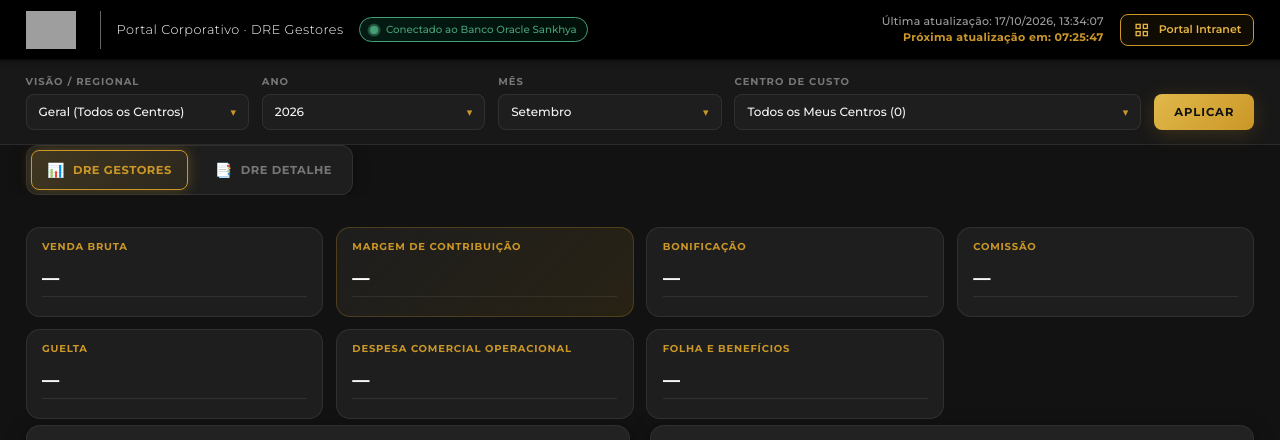
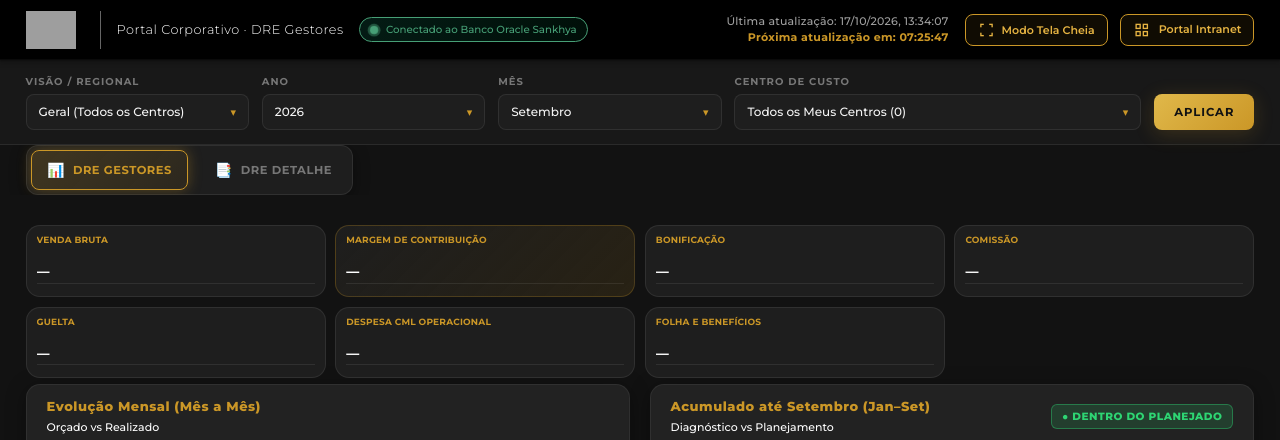
Before and after one commit to Sracm/dre_gestores, a Flask app: page / in a window 1280 px wide. Shown: the top 440 px of the page. Run offline with Flask 3, Linux system fonts and the light colour scheme; data that the repository does not hold is empty; grey boxes are pictures that could not be loaded.

Commit message:
Ajuste responsivo cards KPI, Despesa Cml Operacional e Modo Tela Cheia

```diff
--- a/static/css/responsive.css
+++ b/static/css/responsive.css
@@ -77,6 +77,7 @@ html, body {
 }
 
 .btn-admin-header,
+.btn-fullscreen-header,
 .btn-refresh {
   white-space: nowrap !important;
   font-size: clamp(11px, 0.85vw, 13px) !important;
@@ -130,37 +131,43 @@ html, body {
 /* ── Grid de KPIs Dinâmico e Responsivo ── */
 .kpi-section {
   display: grid !important;
-  grid-template-columns: repeat(auto-fit, minmax(min(100%, 200px), 1fr)) !important;
-  gap: clamp(8px, 1vw, 14px) !important;
-  padding: 12px clamp(12px, 2vw, 28px) 6px !important;
+  grid-template-columns: repeat(auto-fit, minmax(min(100%, 160px), 1fr)) !important;
+  gap: clamp(6px, 0.75vw, 10px) !important;
+  padding: 10px clamp(12px, 2vw, 28px) 6px !important;
   width: 100% !important;
 }
 
 .kpi-card {
-  padding: clamp(10px, 1vw, 14px) clamp(10px, 1.2vw, 16px) !important;
+  padding: 8px 10px 8px 10px !important;
   min-width: 0 !important;
   display: flex !important;
   flex-direction: column !important;
   justify-content: space-between !important;
+  box-sizing: border-box !important;
 }
 
 .kpi-label {
-  font-size: clamp(10px, 0.75vw, 12px) !important;
+  font-size: clamp(9px, 0.65vw, 10.5px) !important;
   white-space: nowrap !important;
   overflow: hidden !important;
   text-overflow: ellipsis !important;
+  letter-spacing: 0.2px !important;
 }
 
 .kpi-value {
-  font-size: clamp(17px, 1.35vw, 24px) !important;
-  letter-spacing: -0.3px !important;
+  font-size: clamp(13px, 0.95vw, 16.5px) !important;
+  letter-spacing: -0.4px !important;
   white-space: nowrap !important;
   overflow: hidden !important;
   text-overflow: ellipsis !important;
+  font-variant-numeric: tabular-nums !important;
+  line-height: 1.15 !important;
+  margin-top: 3px !important;
+  margin-bottom: 2px !important;
 }
 
 .kpi-sub {
-  font-size: clamp(10px, 0.7vw, 11.5px) !important;
+  font-size: clamp(8px, 0.58vw, 9.5px) !important;
 }
 
 /* ── Abas de Navegação Fluidas ── */
--- a/static/css/style.css
+++ b/static/css/style.css
@@ -257,6 +257,46 @@ body.is-admin #btnUpdateData {
   color: #000;
 }
 
+/* Botão de Modo Tela Cheia */
+.btn-fullscreen-header {
+  display: inline-flex;
+  align-items: center;
+  gap: 6px;
+  padding: 7px 16px;
+  background: rgba(203, 151, 39, 0.08);
+  border: 1px solid #CB9727;
+  border-radius: 8px;
+  color: #e5b342;
+  font-family: inherit;
+  font-weight: 600;
+  font-size: 13px;
+  cursor: pointer;
+  transition: all 0.2s ease;
+  white-space: nowrap;
+  user-select: none;
+}
+
+.btn-fullscreen-header:hover {
+  background: #CB9727;
+  color: #000;
+  box-shadow: 0 4px 15px rgba(203, 151, 39, 0.35);
+  transform: translateY(-1px);
+}
+
+.btn-fullscreen-header:hover span {
+  color: #000;
+}
+
+.btn-fullscreen-header.active {
+  background: #CB9727;
+  color: #000;
+  box-shadow: 0 4px 15px rgba(203, 151, 39, 0.35);
+}
+
+body.is-fullscreen-mode {
+  padding-bottom: 24px;
+}
+
 /* ── FILTROS ────────────────────────────────────────────────────────────── */
 .filtros-bar {
   display: flex;
@@ -593,13 +633,14 @@ body.is-admin #btnUpdateData {
 }
 
 .kpi-value {
-  font-size: 19px;
+  font-size: 16.5px;
   font-weight: 800;
   color: var(--text-primary);
-  line-height: 1.1;
-  margin-bottom: 6px;
+  line-height: 1.15;
+  margin-bottom: 4px;
   font-variant-numeric: tabular-nums;
   white-space: nowrap;
+  letter-spacing: -0.4px;
 }
 
 .kpi-card.accent .kpi-value { color: #ffffff !important; }
@@ -607,41 +648,42 @@ body.is-admin #btnUpdateData {
 .kpi-sub {
   display: flex;
   flex-direction: column;
-  gap: 5px;
+  gap: 3px;
   border-top: 1px solid rgba(255, 255, 255, 0.08);
-  padding-top: 6px;
-  margin-top: 3px;
+  padding-top: 4px;
+  margin-top: 2px;
 }
 
 .kpi-sub-line {
   display: flex;
   justify-content: space-between;
   align-items: center;
-  gap: 6px;
+  gap: 4px;
   white-space: nowrap;
   font-variant-numeric: tabular-nums;
 }
 
 .kpi-sub-lbl {
-  font-size: 10px;
+  font-size: 8.5px;
   color: #ffffff;
   font-weight: 500;
   display: inline-flex;
   align-items: center;
-  gap: 4px;
+  gap: 3px;
+  white-space: nowrap;
 }
 
 .kpi-val-white {
   color: #ffffff !important;
   font-weight: 700;
-  font-size: 11px;
-  letter-spacing: 0.2px;
+  font-size: 9.5px;
+  letter-spacing: 0.1px;
 }
 
 .kpi-sub-badge {
-  font-size: 9.5px;
-  font-weight: 700;
-  padding: 2px 6px;
+  font-size: 8px;
+  font-weight: 700;
+  padding: 1.5px 4px;
   border-radius: 4px;
   white-space: nowrap;
   display: inline-flex;
--- a/static/js/app.js
+++ b/static/js/app.js
@@ -1943,3 +1943,81 @@ function exportarDetalheCSV() {
   a.click();
   showToast('CSV detalhado exportado com sucesso!', 'success');
 }
+
+// ── Gerenciador de Modo Tela Cheia Universal (F11 / Tecla F / Botão) ──────
+function initFullscreenToggle() {
+  const btnFs = document.getElementById('btnFullscreen');
+  if (!btnFs) return;
+  const fsIcon = document.getElementById('fsIcon');
+  const fsText = document.getElementById('fsText');
+
+  function isCurrentlyFullscreen() {
+    return !!(
+      document.fullscreenElement ||
+      document.webkitFullscreenElement ||
+      document.mozFullScreenElement ||
+      document.msFullscreenElement
+    );
+  }
+
+  function updateFsUI() {
+    const isFs = isCurrentlyFullscreen();
+    if (fsIcon) {
+      fsIcon.textContent = isFs ? 'fullscreen_exit' : 'fullscreen';
+    }
+    if (fsText) {
+      fsText.textContent = isFs ? 'Sair Tela Cheia' : 'Modo Tela Cheia';
+    }
+    btnFs.classList.toggle('active', isFs);
+    btnFs.title = isFs
+      ? 'Sair do Modo Tela Cheia (Esc ou F11)'
+      : 'Ativar Modo Tela Cheia (F11 ou tecla F)';
+    document.body.classList.toggle('is-fullscreen-mode', isFs);
+    window.dispatchEvent(new Event('resize'));
+  }
+
+  btnFs.addEventListener('click', async () => {
+    try {
+      if (!isCurrentlyFullscreen()) {
+        const docEl = document.documentElement;
+        if (docEl.requestFullscreen) {
+          await docEl.requestFullscreen();
+        } else if (docEl.webkitRequestFullscreen) {
+          await docEl.webkitRequestFullscreen();
+        } else if (docEl.msRequestFullscreen) {
+          await docEl.msRequestFullscreen();
+        }
+      } else {
+        if (document.exitFullscreen) {
+          await document.exitFullscreen();
+        } else if (document.webkitExitFullscreen) {
+          await document.webkitExitFullscreen();
+        } else if (document.msExitFullscreen) {
+          await document.msExitFullscreen();
+        }
+      }
+    } catch (err) {
+      console.warn('Fullscreen request failed:', err);
+    }
+  });
+
+  document.addEventListener('fullscreenchange', updateFsUI);
+  document.addEventListener('webkitfullscreenchange', updateFsUI);
+  document.addEventListener('mozfullscreenchange', updateFsUI);
+  document.addEventListener('MSFullscreenChange', updateFsUI);
+
+  document.addEventListener('keydown', (e) => {
+    const tag = (e.target.tagName || '').toLowerCase();
+    if (tag === 'input' || tag === 'textarea' || tag === 'select' || e.target.isContentEditable) return;
+    if (e.key === 'f' || e.key === 'F') {
+      e.preventDefault();
+      btnFs.click();
+    }
+  });
+}
+
+if (document.readyState === 'loading') {
+  document.addEventListener('DOMContentLoaded', initFullscreenToggle);
+} else {
+  initFullscreenToggle();
+}
--- a/templates/index.html
+++ b/templates/index.html
@@ -8,8 +8,8 @@
   <link rel="preconnect" href="https://fonts.googleapis.com" />
   <link href="https://fonts.googleapis.com/css2?family=Montserrat:wght@300;400;500;600;700;800;900&display=swap" rel="stylesheet" />
   <link rel="stylesheet" href="https://fonts.googleapis.com/css2?family=Material+Symbols+Outlined:opsz,wght,FILL,GRAD@20..48,100..700,0..1,-50..200" />
-  <link rel="stylesheet" href="{{ url_for('static', filename='css/style.css') }}?v=20261014_dre_security_v3" />
-  <link rel="stylesheet" href="{{ url_for('static', filename='css/responsive.css') }}?v=20261014_dre_security_v3" />
+  <link rel="stylesheet" href="{{ url_for('static', filename='css/style.css') }}?v=20261017_adaptive" />
+  <link rel="stylesheet" href="{{ url_for('static', filename='css/responsive.css') }}?v=20261017_adaptive" />
   <script>
     window.CURRENT_REGIONAL = {{ (regional.slug if regional else '')|tojson }};
     window.CURRENT_REGIONAL_NOME = {{ (regional.nome if regional else '')|tojson }};
@@ -41,6 +41,10 @@
       <div class="next-update" id="nextUpdate">Próxima atualização em: --:--:--</div>
     </div>
 
+    <button type="button" class="btn-fullscreen-header" id="btnFullscreen" title="Ativar Modo Tela Cheia (F11 ou tecla F)">
+      <span class="material-symbols-outlined" id="fsIcon" style="font-size: 18px;">fullscreen</span>
+      <span id="fsText">Modo Tela Cheia</span>
+    </button>
     <a href="http://10.11.1.100:5080/portal" class="btn-admin-header" style="text-decoration: none;" title="Voltar ao Portal MQ">
       <span class="material-symbols-outlined" style="font-size: 18px;">grid_view</span>
       <span>Portal Intranet</span>
@@ -200,7 +204,7 @@
     </div>
     {% endif %}
     <div class="kpi-card" id="kpiDespComercial" data-kpi="despCom" title="Clique para filtrar no gráfico">
-      <div class="kpi-label" style="color: #CB9727 !important;">Despesa Comercial Operacional</div>
+      <div class="kpi-label" style="color: #CB9727 !important;" title="Despesa Comercial Operacional">Despesa Cml Operacional</div>
       <div class="kpi-value" id="kpiDespComercialVal">—</div>
       <div class="kpi-sub" id="kpiDespComercialSub"></div>
     </div>
@@ -393,6 +397,6 @@
 <div class="toast" id="toast"></div>
 
 <script src="https://cdn.jsdelivr.net/npm/chart.js@4.4.3/dist/chart.umd.min.js"></script>
-<script src="{{ url_for('static', filename='js/app.js') }}?v=20261014_dre_fix_js_v4"></script>
+<script src="{{ url_for('static', filename='js/app.js') }}?v=20261017_adaptive"></script>
 </body>
 </html>
```
